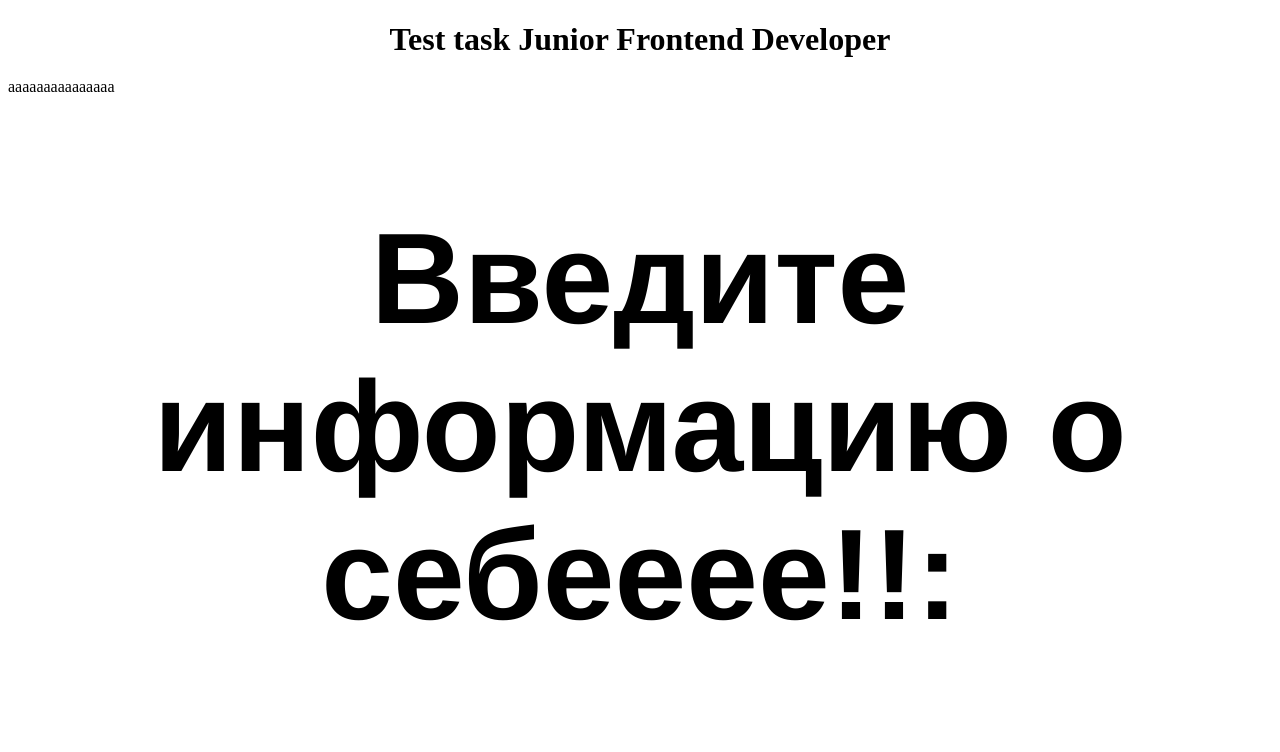
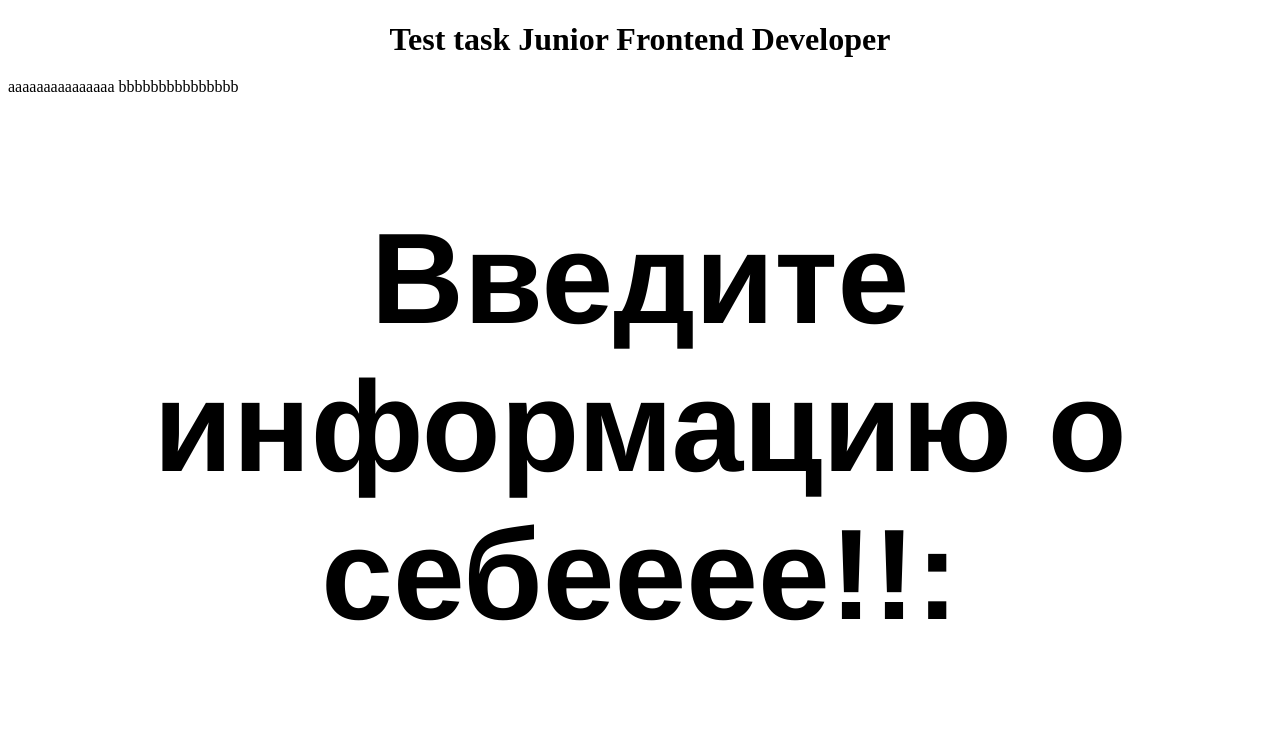
Before and after one commit to vuueee/forma, a plain HTML site: page index.html in a window 1280 px wide. Shown: the top 752 px of the page. Drawn offline with nearby package versions, Linux system fonts and the light colour scheme.

Commit message:
Update index.html

```diff
--- a/index.html
+++ b/index.html
@@ -11,6 +11,7 @@
 
     <div id="app">
         aaaaaaaaaaaaaaa
+        bbbbbbbbbbbbbbb
         <div class="container">
             <form method="POST" action="index.html" class="forma" @submit.prevent="submit" >
                 <div class="title">
```
